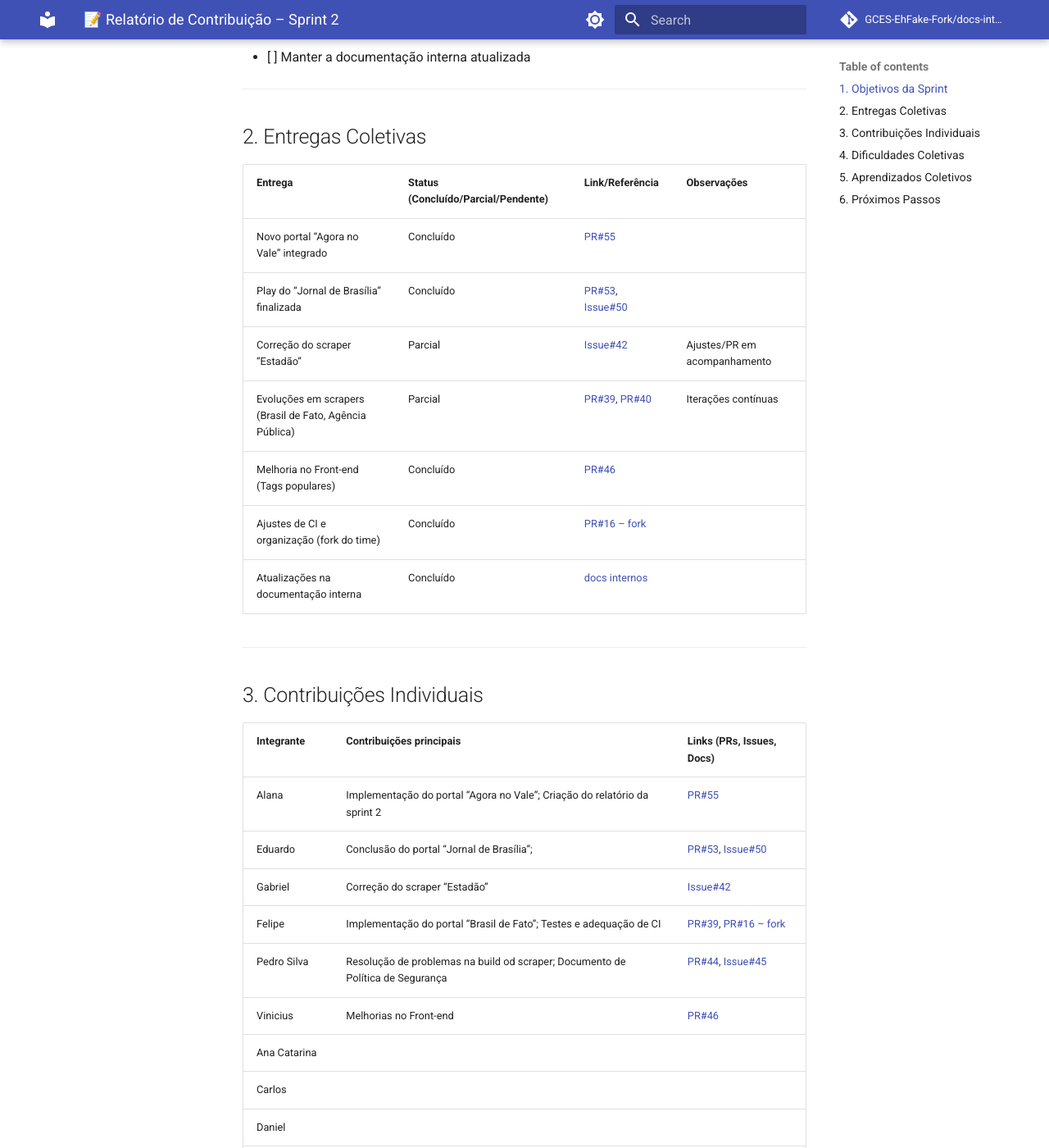
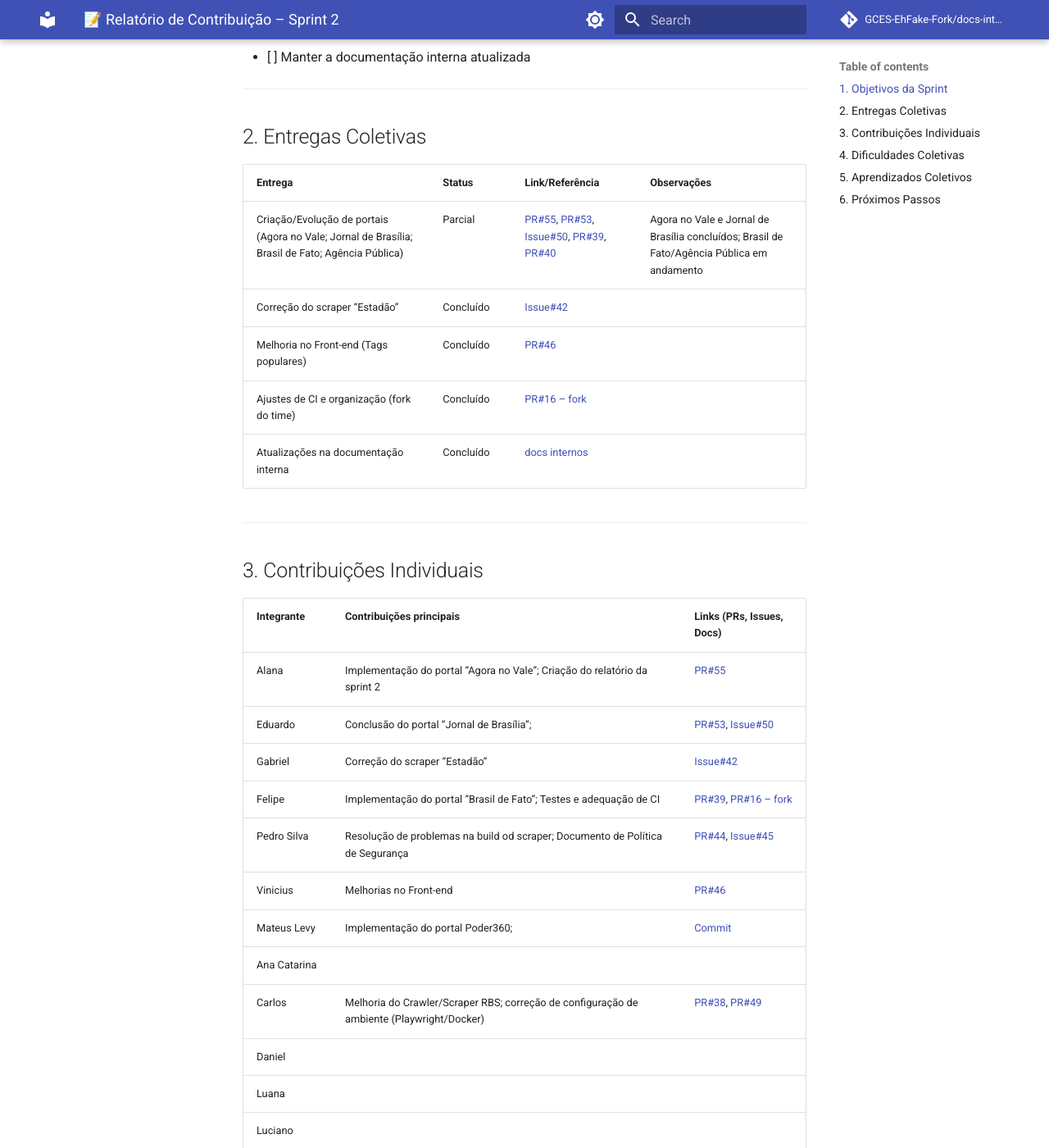
Before and after one commit to GCES-EhFake-Fork/docs-interno, an MkDocs documentation site: the page built from docs/sprints/sprint2.md, in a window 1280 px wide and 1400 px high, scrolled down 465 px. Shown: the whole window at 82% size. Built offline with MkDocs 1.6.1 and Material for MkDocs 9.7.7, drawn with Linux system fonts in a browser that asks for light colours; comment, search, counter and statistics services are not loaded; some of the changed text lies outside the part shown.

Commit message:
docs: Add Sprint 2 contribution report

```diff
--- a/docs/sprints/sprint2.md
+++ b/docs/sprints/sprint2.md
@@ -18,35 +18,34 @@
 
 ## 2. Entregas Coletivas
 
-| Entrega                                                 | Status (Concluído/Parcial/Pendente) | Link/Referência                                                                                                 | Observações                  |
-| ------------------------------------------------------- | ----------------------------------- | --------------------------------------------------------------------------------------------------------------- | ---------------------------- |
-| Novo portal “Agora no Vale” integrado                   | Concluído                           | [PR#55](https://github.com/EH-FAKE/check-up/pull/55)                                                            |                              |
-| Play do “Jornal de Brasília” finalizada                 | Concluído                           | [PR#53](https://github.com/EH-FAKE/check-up/pull/53), [Issue#50](https://github.com/EH-FAKE/check-up/issues/50) |                              |
-| Correção do scraper “Estadão”                           | Parcial                             | [Issue#42](https://github.com/EH-FAKE/check-up/issues/42)                                                       | Ajustes/PR em acompanhamento |
-| Evoluções em scrapers (Brasil de Fato, Agência Pública) | Parcial                             | [PR#39](https://github.com/EH-FAKE/check-up/pull/39), [PR#40](https://github.com/EH-FAKE/check-up/pull/40)      | Iterações contínuas          |
-| Melhoria no Front-end (Tags populares)                  | Concluído                           | [PR#46](https://github.com/EH-FAKE/check-up/pull/46)                                                            |                              |
-| Ajustes de CI e organização (fork do time)              | Concluído                           | [PR#16 – fork](https://github.com/GCES-EhFake-Fork/checkUp/pull/16)                                             |                              |
-| Atualizações na documentação interna                    | Concluído                           | [docs internos](https://gces-ehfake-fork.github.io/docs-interno/)                                               |                              |
+| Entrega                                                                                          | Status    | Link/Referência                                                                                                                                                                                                                                                                   | Observações                                                                                |
+| :----------------------------------------------------------------------------------------------- | :-------- | :-------------------------------------------------------------------------------------------------------------------------------------------------------------------------------------------------------------------------------------------------------------------------------- | :----------------------------------------------------------------------------------------- |
+| Criação/Evolução de portais (Agora no Vale; Jornal de Brasília; Brasil de Fato; Agência Pública) | Parcial   | [PR#55](https://github.com/EH-FAKE/check-up/pull/55), [PR#53](https://github.com/EH-FAKE/check-up/pull/53), [Issue#50](https://github.com/EH-FAKE/check-up/issues/50), [PR#39](https://github.com/EH-FAKE/check-up/pull/39), [PR#40](https://github.com/EH-FAKE/check-up/pull/40) | Agora no Vale e Jornal de Brasília concluídos; Brasil de Fato/Agência Pública em andamento |
+| Correção do scraper “Estadão”                                                                    | Concluído | [Issue#42](https://github.com/EH-FAKE/check-up/issues/42)                                                                                                                                                                                                                         |                                                                                            |
+| Melhoria no Front-end (Tags populares)                                                           | Concluído | [PR#46](https://github.com/EH-FAKE/check-up/pull/46)                                                                                                                                                                                                                              |                                                                                            |
+| Ajustes de CI e organização (fork do time)                                                       | Concluído | [PR#16 – fork](https://github.com/GCES-EhFake-Fork/checkUp/pull/16)                                                                                                                                                                                                               |                                                                                            |
+| Atualizações na documentação interna                                                             | Concluído | [docs internos](https://gces-ehfake-fork.github.io/docs-interno/)                                                                                                                                                                                                                 |                                                                                            |
 
 ---
 
 ## 3. Contribuições Individuais
 
-| Integrante     | Contribuições principais                                                       | Links (PRs, Issues, Docs)                                                                                                 |
-| -------------- | ------------------------------------------------------------------------------ | ------------------------------------------------------------------------------------------------------------------------- |
-| Alana          | Implementação do portal “Agora no Vale”; Criação do relatório da sprint 2      | [PR#55](https://github.com/EH-FAKE/check-up/pull/55)                                                                      |
-| Eduardo        | Conclusão do portal “Jornal de Brasília”;                                      | [PR#53](https://github.com/EH-FAKE/check-up/pull/53), [Issue#50](https://github.com/EH-FAKE/check-up/issues/50)           |
-| Gabriel        | Correção do scraper “Estadão”                                                  | [Issue#42](https://github.com/EH-FAKE/check-up/issues/42)                                                                 |
-| Felipe         | Implementação do portal “Brasil de Fato”; Testes e adequação de CI             | [PR#39](https://github.com/EH-FAKE/check-up/pull/39), [PR#16 – fork](https://github.com/GCES-EhFake-Fork/checkUp/pull/16) |
-| Pedro Silva    | Resolução de problemas na build od scraper; Documento de Política de Segurança | [PR#44](https://github.com/EH-FAKE/check-up/pull/44), [Issue#45](https://github.com/EH-FAKE/check-up/issues/45)           |
-| Vinicius       | Melhorias no Front-end                                                         | [PR#46](https://github.com/EH-FAKE/check-up/pull/46)                                                                      |
-| Ana Catarina   |                                                                                |                                                                                                                           |
-| Carlos         |                                                                                |                                                                                                                           |
-| Daniel         |                                                                                |                                                                                                                           |
-| Luana          |                                                                                |                                                                                                                           |
-| Luciano        |                                                                                |                                                                                                                           |
-| Pedro Ferreira |                                                                                |                                                                                                                           |
-| Yago           |                                                                                |                                                                                                                           |
+| Integrante     | Contribuições principais                                                                  | Links (PRs, Issues, Docs)                                                                                                 |
+| -------------- | ----------------------------------------------------------------------------------------- | ------------------------------------------------------------------------------------------------------------------------- |
+| Alana          | Implementação do portal “Agora no Vale”; Criação do relatório da sprint 2                 | [PR#55](https://github.com/EH-FAKE/check-up/pull/55)                                                                      |
+| Eduardo        | Conclusão do portal “Jornal de Brasília”;                                                 | [PR#53](https://github.com/EH-FAKE/check-up/pull/53), [Issue#50](https://github.com/EH-FAKE/check-up/issues/50)           |
+| Gabriel        | Correção do scraper “Estadão”                                                             | [Issue#42](https://github.com/EH-FAKE/check-up/issues/42)                                                                 |
+| Felipe         | Implementação do portal “Brasil de Fato”; Testes e adequação de CI                        | [PR#39](https://github.com/EH-FAKE/check-up/pull/39), [PR#16 – fork](https://github.com/GCES-EhFake-Fork/checkUp/pull/16) |
+| Pedro Silva    | Resolução de problemas na build od scraper; Documento de Política de Segurança            | [PR#44](https://github.com/EH-FAKE/check-up/pull/44), [Issue#45](https://github.com/EH-FAKE/check-up/issues/45)           |
+| Vinicius       | Melhorias no Front-end                                                                    | [PR#46](https://github.com/EH-FAKE/check-up/pull/46)                                                                      |
+| Mateus Levy    | Implementação do portal Poder360;                                                         | [Commit](https://github.com/GCES-EhFake-Fork/checkUp/commit/762469c5b3a75c3ef8e5c006c56e1b9ee5223716)                     |
+| Ana Catarina   |                                                                                           |                                                                                                                           |
+| Carlos         | Melhoria do Crawler/Scraper RBS; correção de configuração de ambiente (Playwright/Docker) | [PR#38](https://github.com/EH-FAKE/check-up/pull/38), [PR#49](https://github.com/EH-FAKE/check-up/pull/49)                |
+| Daniel         |                                                                                           |                                                                                                                           |
+| Luana          |                                                                                           |                                                                                                                           |
+| Luciano        |                                                                                           |                                                                                                                           |
+| Pedro Ferreira |                                                                                           |                                                                                                                           |
+| Yago           | Início do desenvolvimento de scrapper para novo portal; estudos e ajustes de ambiente     |                                                                                                                           |
 
 ---
 
```
Also changed, not shown: other parts of docs/sprints/sprint2.md (+0 -1 lines).
